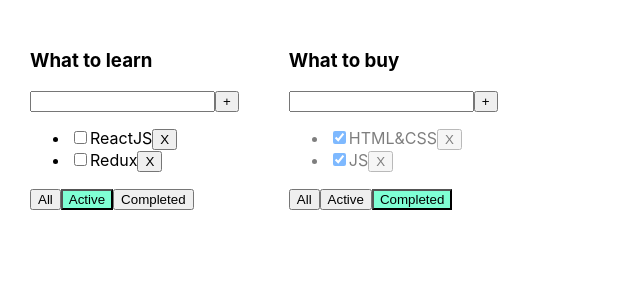
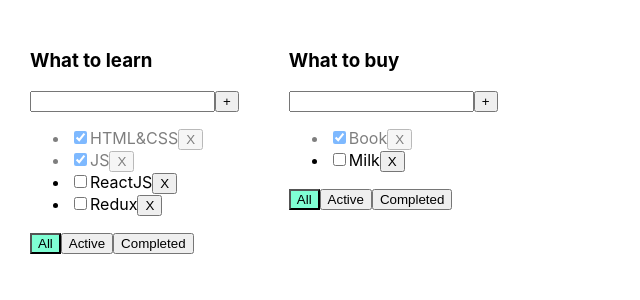
Before and after one commit to allexmorozovv/todolist-main, a React (Create React App) app: page / in a window 1280 px wide. Shown: the top 300 px of the page, without its empty margins (0-640 px from the left). Built offline with nearby package versions, Linux system fonts and the light colour scheme.

Commit message:
change tasks structure and refactor functions

```diff
--- a/src/App.tsx
+++ b/src/App.tsx
@@ -11,24 +11,36 @@
 }
 
 function App() {
+
+    const todolistID1 = v1()
+    const todolistID2 = v1()
+
     let [todolists, setTodolists] = useState<Array<TodolistsType>>([
-        {id: v1(), title: 'What to learn', filter: 'active'},
-        {id: v1(), title: 'What to buy', filter: 'completed'},
+        {id: todolistID1, title: 'What to learn', filter: 'all'},
+        {id: todolistID2, title: 'What to buy', filter: 'all'},
     ])
 
-    let [tasks, setTasks] = useState<Array<TasksType>>([
-        {id: v1(), title: "HTML&CSS", isDone: true},
-        {id: v1(), title: "JS", isDone: true},
-        {id: v1(), title: "ReactJS", isDone: false},
-        {id: v1(), title: "Redux", isDone: false}
-    ])
+    let [tasks, setTasks] = useState({
+        [todolistID1]: [
+            {id: v1(), title: "HTML&CSS", isDone: true},
+            {id: v1(), title: "JS", isDone: true},
+            {id: v1(), title: "ReactJS", isDone: false},
+            {id: v1(), title: "Redux", isDone: false}
+        ],
+        [todolistID2]: [
+            {id: v1(), title: "Book", isDone: true},
+            {id: v1(), title: "Milk", isDone: false}
+        ]
+    })
+
 
     let [filter, setFilter] = useState<FilterValuesType>('all')
 
-    const removeTask = (id: string) => {
-        // let filteredTasks = tasks.filter(t => t.id !== id)
-        // setTasks(filteredTasks)
-        setTasks(tasks.filter(t => t.id !== id))
+    const removeTask = (id: string, todolistId: string) => {
+        let filteredTasks = tasks[todolistId].filter(t => t.id !== id)
+        tasks[todolistId] = filteredTasks
+        setTasks({...tasks})
+        // setTasks(tasks.filter(t => t.id !== id))
     }
 
     const changeFilter = (value: FilterValuesType, todolistID: string) => {
@@ -38,17 +50,19 @@
             setTodolists([...todolists])
         }
     }
-    const addTask = (title: string) => {
+    const addTask = (title: string, todolistId: string) => {
         const newTask = {id: v1(), title: title, isDone: false}
-        setTasks([newTask, ...tasks])
+        const newTasks = [newTask, ...tasks[todolistId]]
+        tasks[todolistId] = newTasks
+        setTasks({...tasks})
     }
-    const changeTaskStatus = (taskId: string, isDone: boolean) => {
-        // const task=tasks.find(t=>t.id===taskId)
-        // if (task){
-        //     task.isDone=isDone
-        // }
-        // setTasks([...tasks])
-        setTasks([...tasks.map(t => t.id === taskId ? {...t, isDone: isDone} : t)])
+    const changeTaskStatus = (taskId: string, isDone: boolean, todolistId: string) => {
+        const task = tasks[todolistId].find(t => t.id === taskId)
+        if (task) {
+            task.isDone = isDone
+        }
+        setTasks({...tasks})
+        // setTasks([...tasks.map(t => t.id === taskId ? {...t, isDone: isDone} : t)])
     }
 
 
@@ -56,12 +70,13 @@
         <div className="App">
             {
                 todolists.map(tl => {
-                    let taskForTodolist = tasks
+                    let taskForTodolist = tasks[tl.id]
+
                     if (tl.filter === 'active') {
-                        taskForTodolist = tasks.filter(t => t.isDone === false)
+                        taskForTodolist = taskForTodolist.filter(t => t.isDone === false)
                     }
                     if (tl.filter === 'completed') {
-                        taskForTodolist = tasks.filter(t => t.isDone === true)
+                        taskForTodolist = taskForTodolist.filter(t => t.isDone === true)
                     }
 
                     return <Todolist key={tl.id}
--- a/src/Todolist.tsx
+++ b/src/Todolist.tsx
@@ -9,10 +9,10 @@
 export type TodolistPropsType = {
     title: string
     tasks: Array<TasksType>
-    removeTask: (id: string) => void
+    removeTask: (id: string, todolistId: string) => void
     changeFilter: (value: FilterValuesType, todolistID: string) => void
-    addTask: (title: string) => void
-    changeTaskStatus: (taskId: string, isDone: boolean) => void
+    addTask: (title: string, todolistId: string) => void
+    changeTaskStatus: (taskId: string, isDone: boolean, todolistId: string) => void
     filter: FilterValuesType
     id: string
 
@@ -35,7 +35,7 @@
     }
     const addTask = () => {
         if (newTaskTitle.trim() !== "") {
-            props.addTask(newTaskTitle.trim());
+            props.addTask(newTaskTitle.trim(), props.id);
             setNewTaskTitle("")
         } else {
             setError("Field is required")
@@ -62,9 +62,9 @@
             <ul>
                 {
                     props.tasks.map(t => {
-                            const removeTaskHandler = () => props.removeTask(t.id)
+                            const removeTaskHandler = () => props.removeTask(t.id, props.id)
                             const changeTaskStatusHandler = (e: ChangeEvent<HTMLInputElement>) => {
-                                props.changeTaskStatus(t.id, e.currentTarget.checked)
+                                props.changeTaskStatus(t.id, e.currentTarget.checked, props.id)
                             }
 
                             return <li key={t.id} className={t.isDone ? "is-done" : ""}><input type="checkbox"
```
